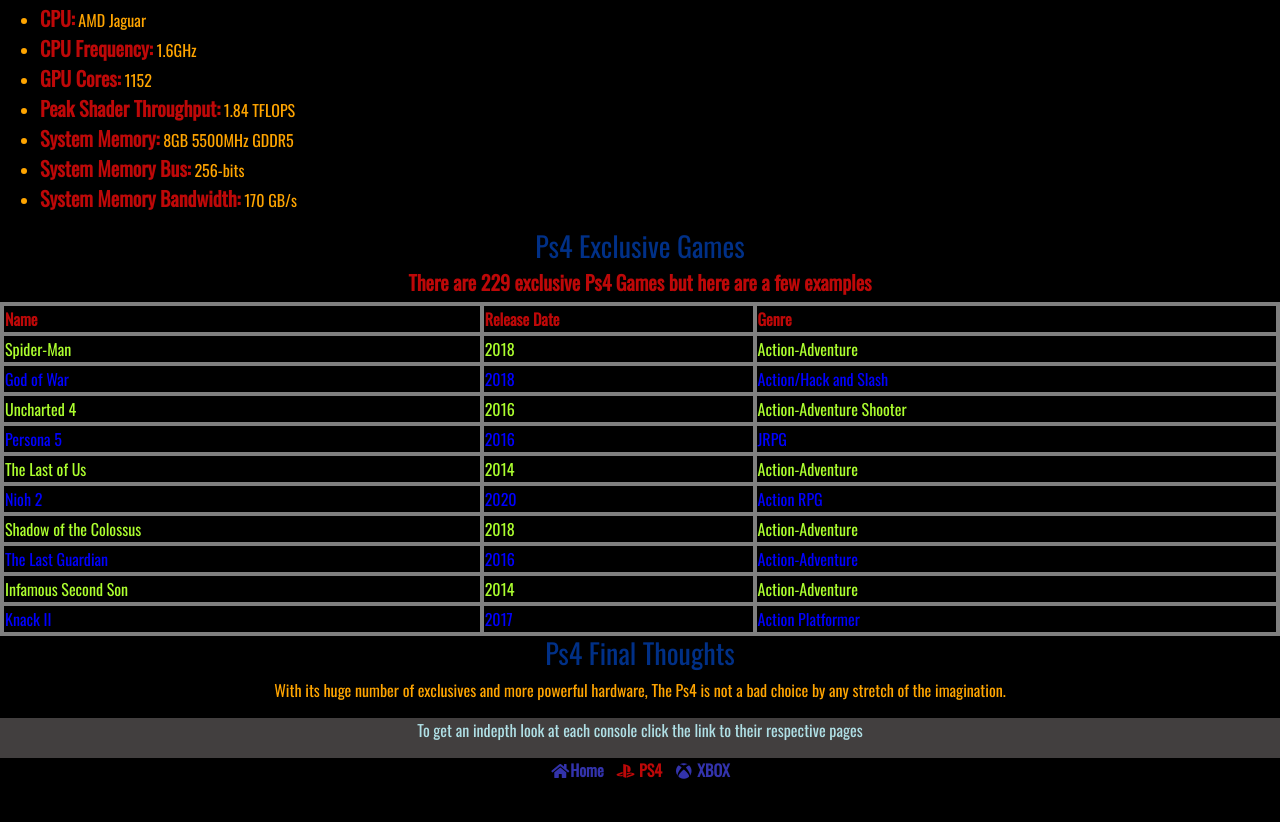
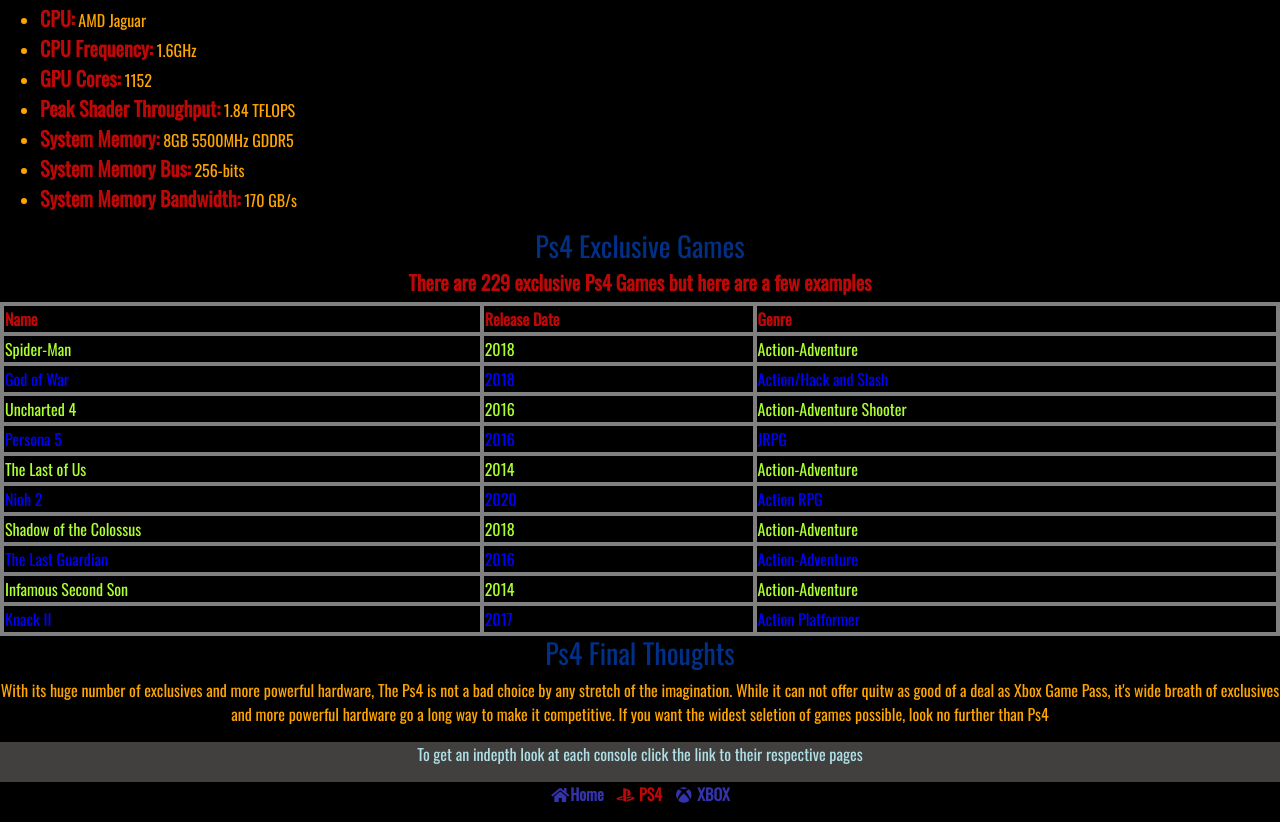
Before and after one commit to Code-Institute-Submissions/ps4-vs-xbox, a plain HTML site: page ps4.html in a window 1280 px wide. Shown: the part 775-1597 px from the top of the page. Before the commit the page ends 1573 px from the top, so only its background shows below. Drawn offline with nearby package versions, Linux system fonts and the light colour scheme.

Commit message:
readme changes

```diff
--- a/assets/Css/style.css
+++ b/assets/Css/style.css
@@ -83,10 +83,13 @@
     /* -------------------------Body */
 body {
     font-family: 'Oswald', sans-serif;
+    padding: 5px, 0px, 0px, 0px;
+    overflow-x: auto;
+
 }
 
 .ps{
-    text-align: center
+    text-align: center;
 }
 
 .spec {
@@ -117,6 +120,8 @@
 /* -------------------------Table */
 #exclusive {
     border: 4px solid grey;
+    padding-left: 3px;
+    overflow-x: auto;
 }
 
 tr {
--- a/ps4.html
+++ b/ps4.html
@@ -116,7 +116,11 @@
 <div class="row ps">
     <div class="col"><h3 class="ps4-blue">Ps4 Final Thoughts</h3>
     <p>With its huge number of exclusives and more powerful
-    hardware, The Ps4 is not a bad choice by any stretch of the imagination.</p>
+    hardware, The Ps4 is not a bad choice by any stretch of the imagination.
+    While it can not offer quitw as good of a deal as Xbox Game Pass, it's wide
+    breath of exclusives and more powerful hardware go a long way to make it competitive.
+    If you want the widest seletion of games possible, look no further than
+    Ps4</p>
     </div>
 </div>
 <footer>
```
Also changed, not shown: 2 other files.
